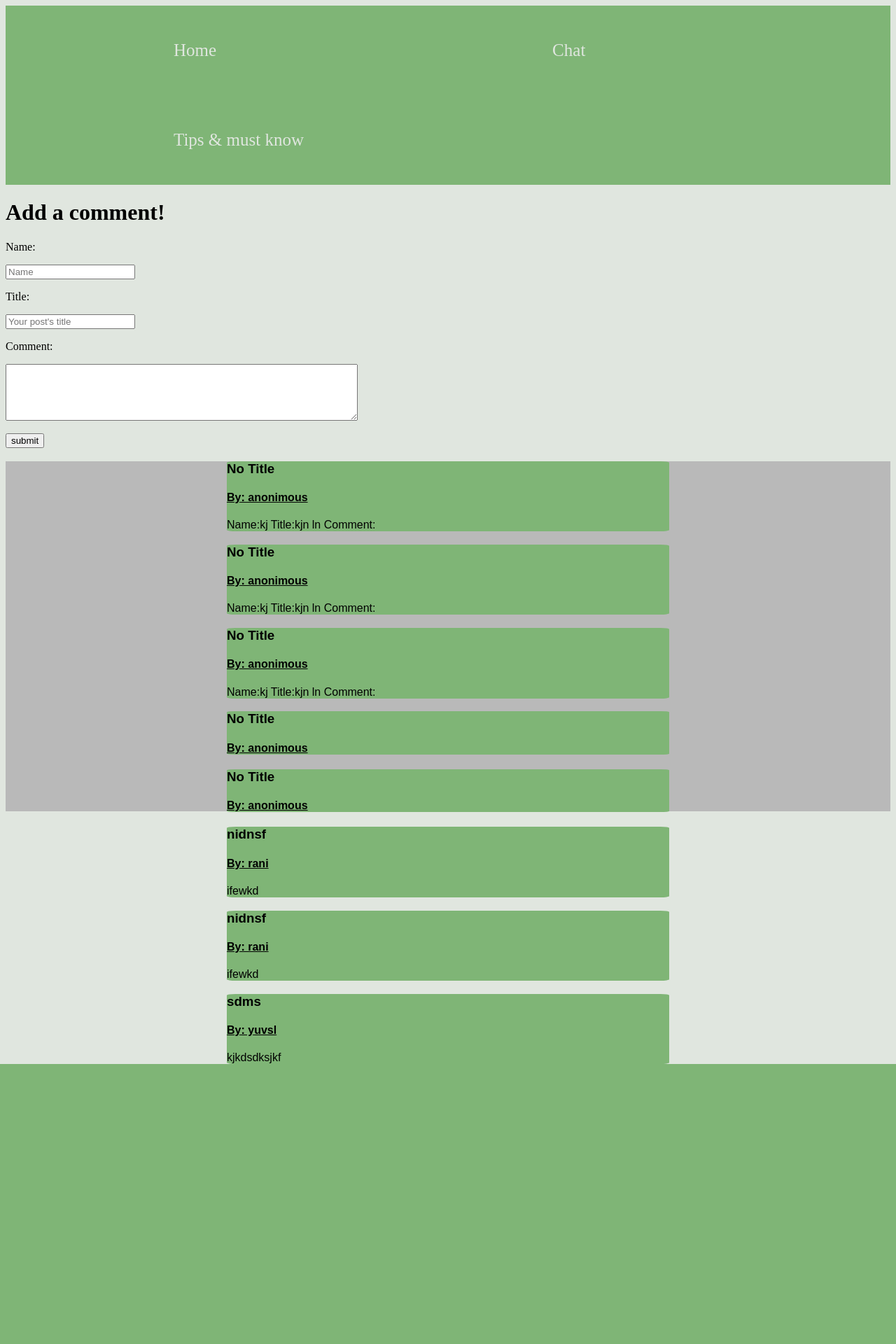
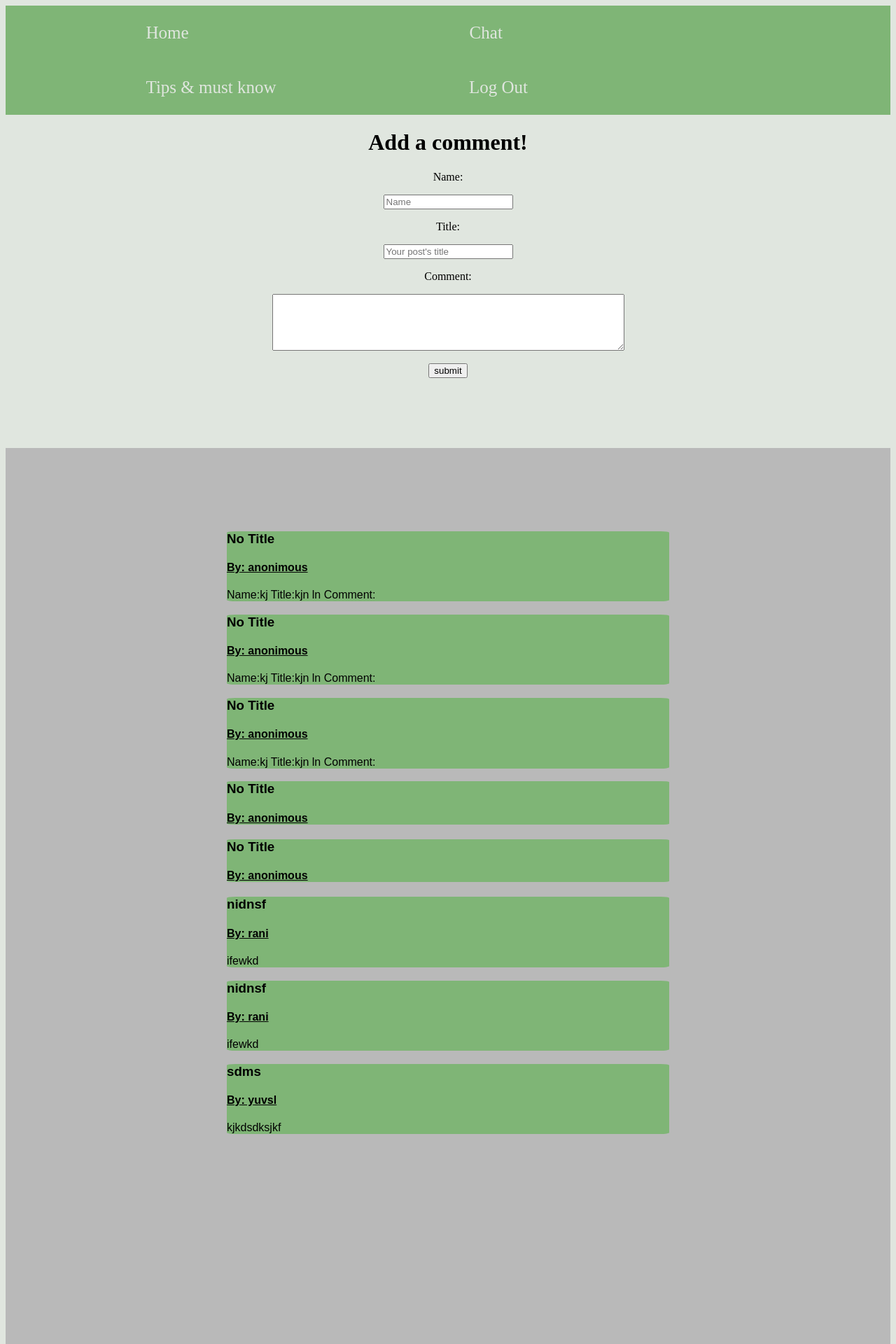
Before and after one commit to ranim20-meet/y2-final-project-x4, a Flask app: page /chat in a window 1280 px wide. Shown: the top 1920 px of the page at 70% size. Before the commit the page ends 1520 px from the top, so only its background shows below. Run offline with Flask 2, Linux system fonts and the light colour scheme.

Commit message:
css chatroom + navbar

```diff
--- a/static/chatroom.css
+++ b/static/chatroom.css
@@ -2,40 +2,7 @@ body{
 	background-color: #e0e6df;
 }
 
-/*nav bar*/
-.navbar {
-	display: flex;
-	flex-direction: row;
-	flex-wrap: nowrap;
-}
-ul {
-  list-style-type: none;
-  margin: 0;
-  padding: 0;
-  overflow: hidden;
-  background-color: #7fb576;
 
-}
-
-li {
-  float: left;
-  size:5px;
-  font-size: 25px
-}
-
-li a {
-  display: block;
-  color: #e0e6df;
-  text-align: center;
-  padding: 2em 9.6em;
-  text-decoration: none;
-}
-
-li a:hover:not(.active) {
-  background-color: #e0e6df;
-  color:#7fb576;
-}
-/**/
 
 .post_item{
 	margin: 0 auto;
@@ -47,10 +14,17 @@ li a:hover:not(.active) {
 
 
 }
-.form{
-	position: center;
+#form{
+	text-align: center;
+ 	padding-bottom: 100px;
+ }
+
+#text-erea{
+	margin: 0 auto;
 }
 .posts{
+
 background-color: #B9B9B9;
-height: 500px;
+height: 3000px;
+padding-top: 100px;
 }
--- /dev/null
+++ b/static/navbar.css
@@ -0,0 +1,42 @@
+/*nav bar*/
+.navbar {
+	display: flex;
+	flex-direction: row;
+	flex-wrap: nowrap;
+}
+ul {
+  list-style-type: none;
+  margin: 0;
+  padding: 0;
+  overflow: hidden;
+  background-color: #7fb576;
+
+}
+
+li {
+  float: left;
+  size:5px;
+  font-size: 25px
+}
+
+#log_out_button{
+  size:2px;
+  font-size: 25px;
+  padding: 1em 3em;
+}
+
+
+li a {
+  display: block;
+  color: #e0e6df;
+  text-align: center;
+  padding: 1em 8.02em;
+  text-decoration: none;
+}
+
+li a:hover:not(.active) {
+  background-color: #e0e6df;
+  color:#7fb576;
+}
+
+/**/
--- a/templates/chatroom.html
+++ b/templates/chatroom.html
@@ -3,6 +3,7 @@
 <head>
 	<title>Chat Room</title>
 	<link rel="stylesheet" type="text/css" href="{{ url_for('static', filename='chatroom.css') }}">
+	<link rel="stylesheet" type="text/css" href="{{ url_for('static', filename='navbar.css') }}">
 </head>
 <body>
 	<div class = "navbar">
@@ -10,10 +11,11 @@
   		<li><a href="{{url_for( 'home')}}">Home</a></li>
   		<li><a href="{{url_for( 'chat')}}">Chat</a></li>
   		<li><a href="{{url_for( 'tips')}}">Tips & must know</a></li>
+  		<li><a href="{{url_for( 'admin_logout')}}" id = "log_out_button">Log Out</a></li>
 
 	</ul>
 	</div>
-	<h1>Add a comment!</h1>
+	<h1 align="center">Add a comment!</h1>
 <div id="form">
 	<form action = "/chat" method = "post" >
 		<p>Name:</p>
@@ -21,7 +23,7 @@
 		<p>Title:</p>
 		<input type="text" name="title" placeholder="Your post's title">
 		<p>Comment:</p>
-		<textarea rows="5" cols="60" style="display: block;" name="content">
+		<textarea rows="5" cols="60" style="display: block;" name="content" id ="text-erea">
 		</textarea>
 		<br>
 		<input type="submit" name="submit" value = "submit">
```
Also changed, not shown: posts.db.
